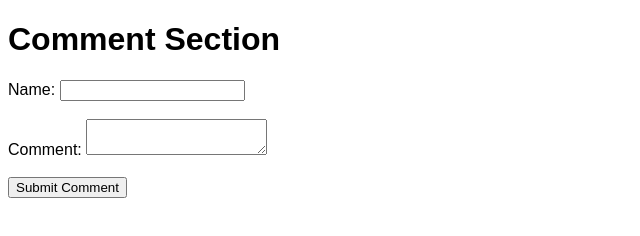
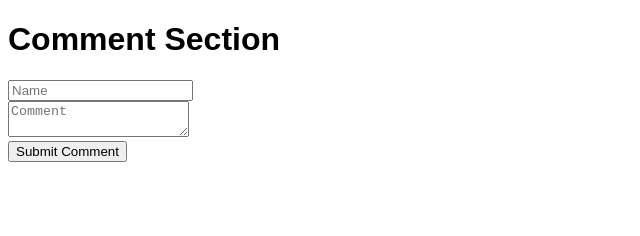
Before and after one commit to arjien13/comment, a plain HTML site: page index.html in a window 1280 px wide. Shown: the whole page, without its empty margins (0-640 px from the left). Drawn offline with Linux system fonts and the light colour scheme.

Commit message:
Update index.html

```diff
--- a/index.html
+++ b/index.html
@@ -18,17 +18,14 @@
 </head>
 <body>
   <h1>Comment Section</h1>
-  <form id="comment-form">
-    <label for="commenter">Name:</label>
-    <input type="text" id="commenter" name="commenter"><br><br>
-    <label for="comment">Comment:</label>
-    <textarea id="comment" name="comment"></textarea><br><br>
-    <input type="button" value="Submit Comment" onclick="submitComment()">
-  </form>
+  <input type="text" id="commenter" placeholder="Name">
+  <br>
+  <textarea id="comment" placeholder="Comment"></textarea>
+  <br>
+  <button onclick="submitComment()">Submit Comment</button>
   <div id="comments"></div>
 
   <script>
-    const commentForm = document.getElementById('comment-form');
     const commentsDiv = document.getElementById('comments');
     const comments = [];
 
```
